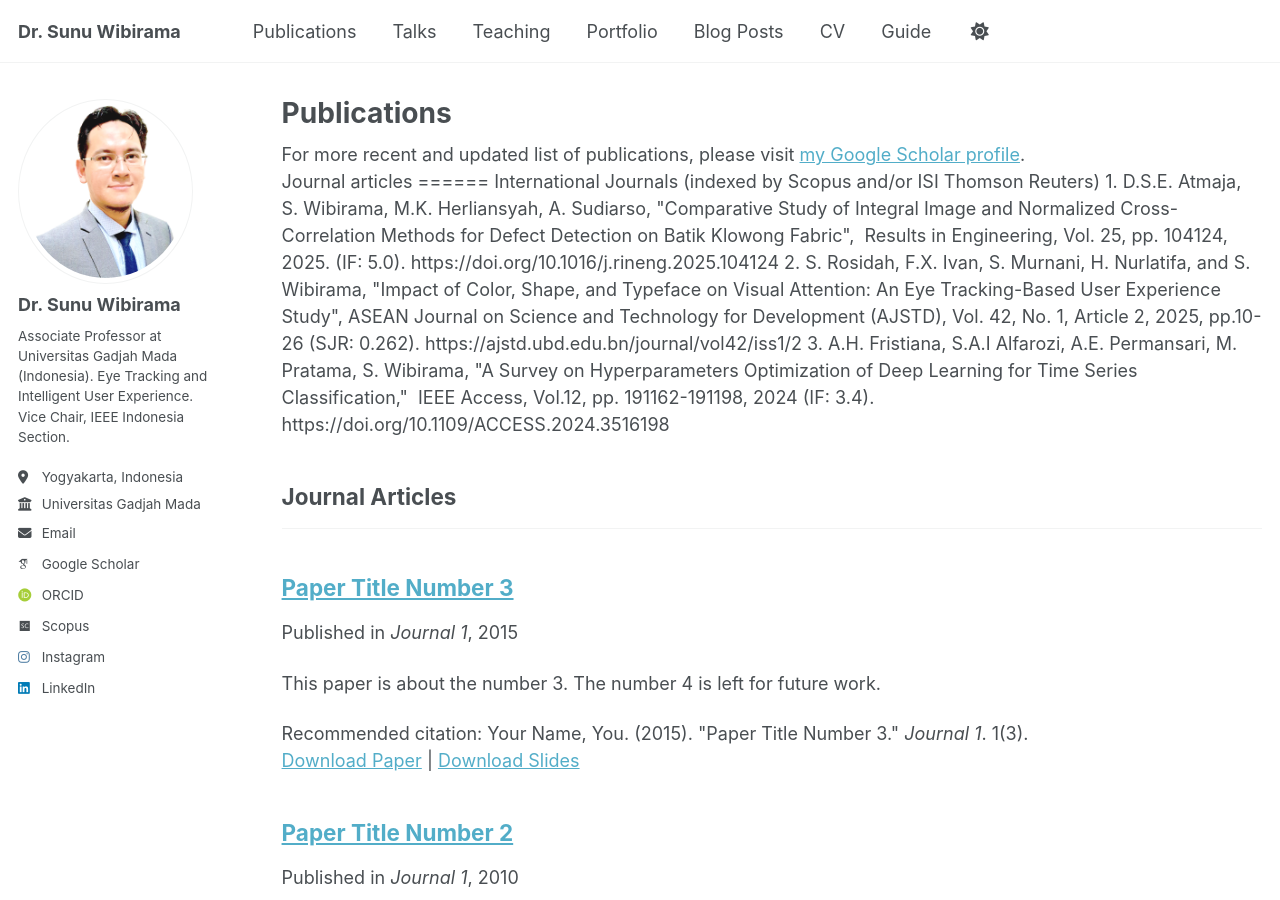
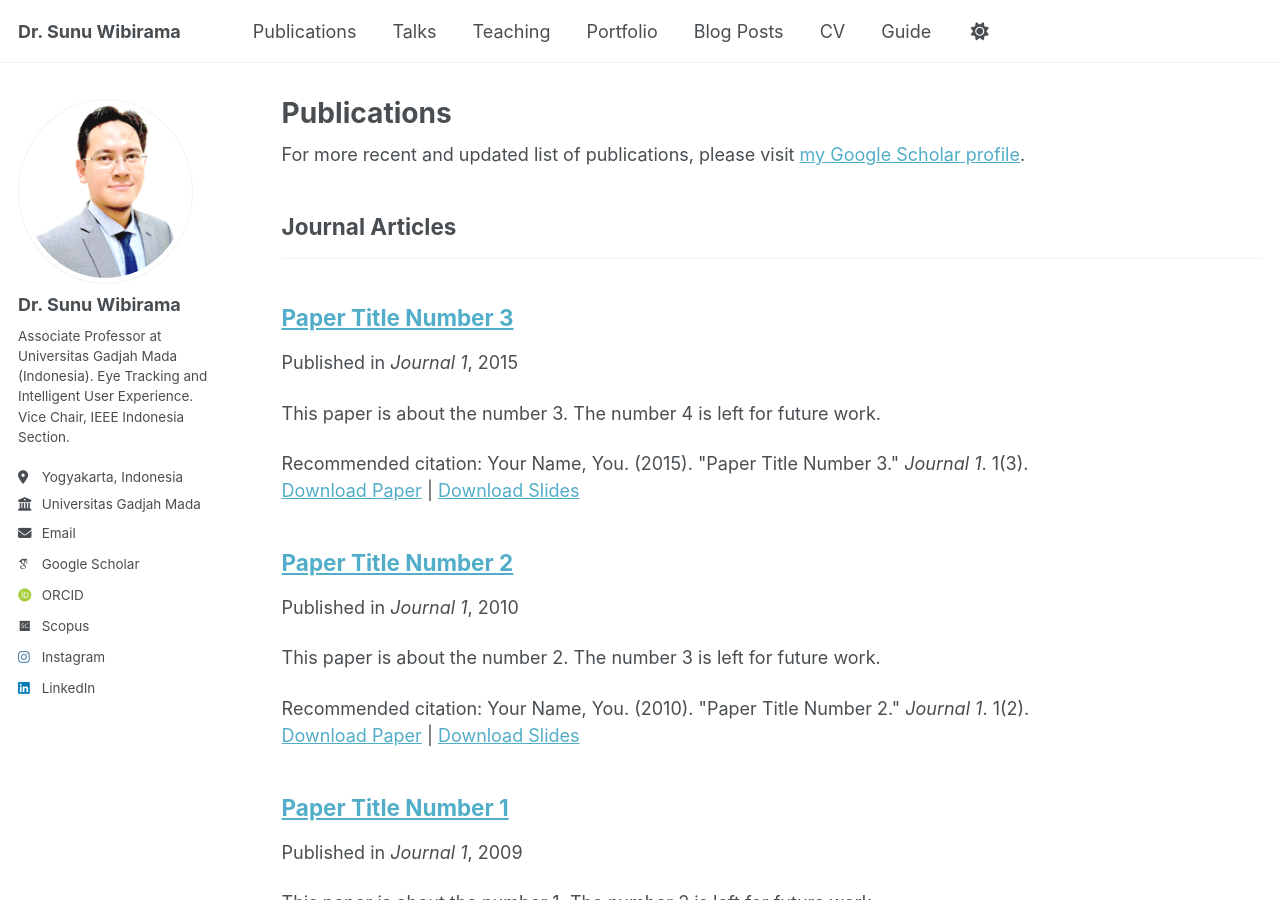
Before and after one commit to wibirama/wibirama.github.io, a Jekyll site: the page built from _pages/publications.html, in a window 1280 px wide and 900 px high. Built offline with Jekyll 4.4.1, drawn with Linux system fonts in a browser that asks for light colours; some web fonts are replaced; a script that is not in the unit is left out.

Commit message:
Update publications.html

```diff
--- a/_pages/publications.html
+++ b/_pages/publications.html
@@ -8,14 +8,6 @@ author_profile: true
 {% if site.author.googlescholar %}
   <div class="wordwrap">For more recent and updated list of publications, please visit <a href="https://scholar.google.com/citations?user=xQI5ar8AAAAJ&hl=en&oi=ao">my Google Scholar profile</a>.</div>
 {% endif %}
-
-Journal articles
-======
-International Journals (indexed by Scopus and/or ISI Thomson Reuters)
-
-1. D.S.E. Atmaja, S. Wibirama, M.K. Herliansyah, A. Sudiarso, "Comparative Study of Integral Image and Normalized Cross-Correlation Methods for Defect Detection on Batik Klowong Fabric",  Results in Engineering, Vol. 25, pp. 104124, 2025. (IF: 5.0). https://doi.org/10.1016/j.rineng.2025.104124
-2. S. Rosidah, F.X. Ivan, S. Murnani, H. Nurlatifa, and S. Wibirama, "Impact of Color, Shape, and Typeface on Visual Attention: An Eye Tracking-Based User Experience Study", ASEAN Journal on Science and Technology for Development (AJSTD), Vol. 42, No. 1, Article 2, 2025, pp.10-26 (SJR: 0.262). https://ajstd.ubd.edu.bn/journal/vol42/iss1/2
-3. A.H. Fristiana, S.A.I Alfarozi, A.E. Permansari, M. Pratama, S. Wibirama, "A Survey on Hyperparameters Optimization of Deep Learning for Time Series Classification,"  IEEE Access, Vol.12, pp. 191162-191198, 2024 (IF: 3.4). https://doi.org/10.1109/ACCESS.2024.3516198
 
 {% include base_path %}
 
```
